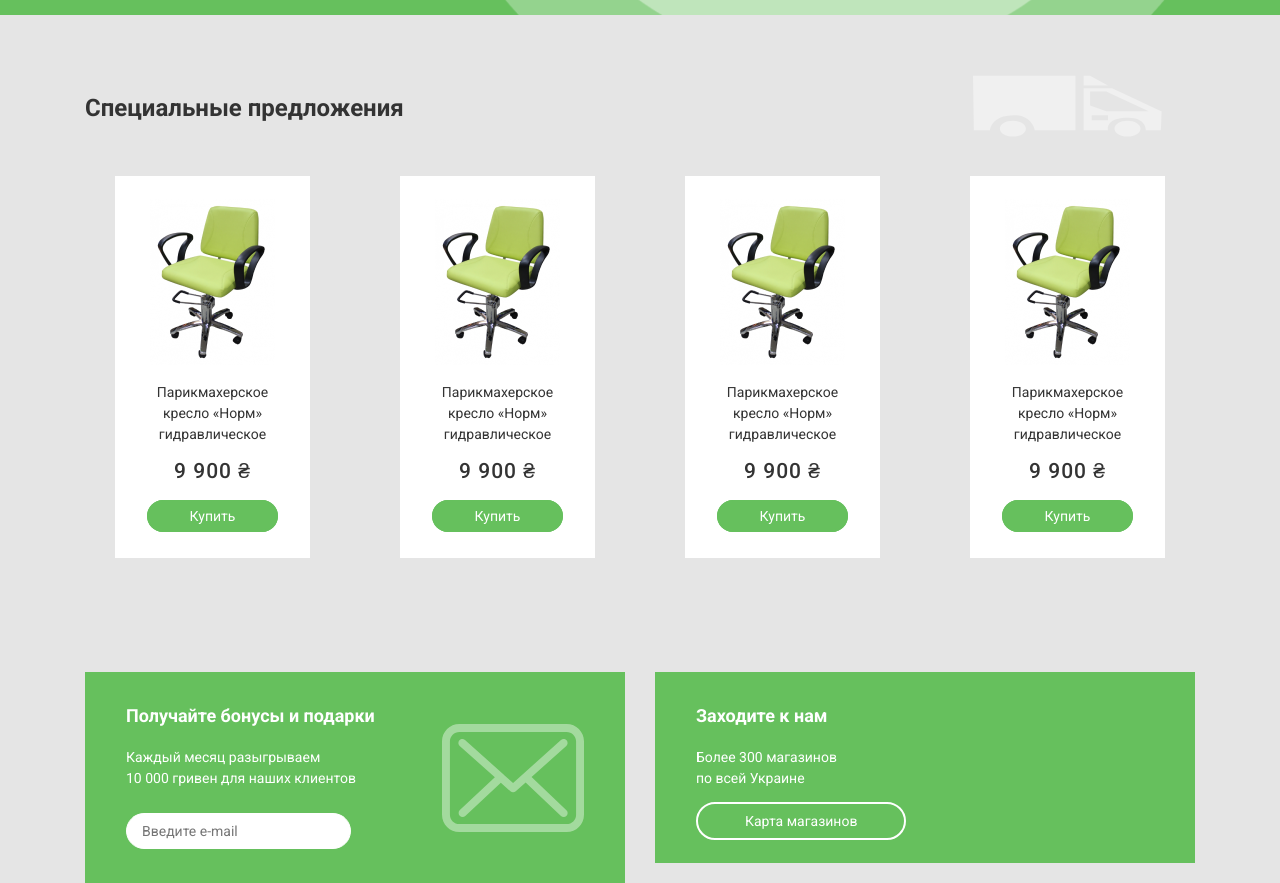
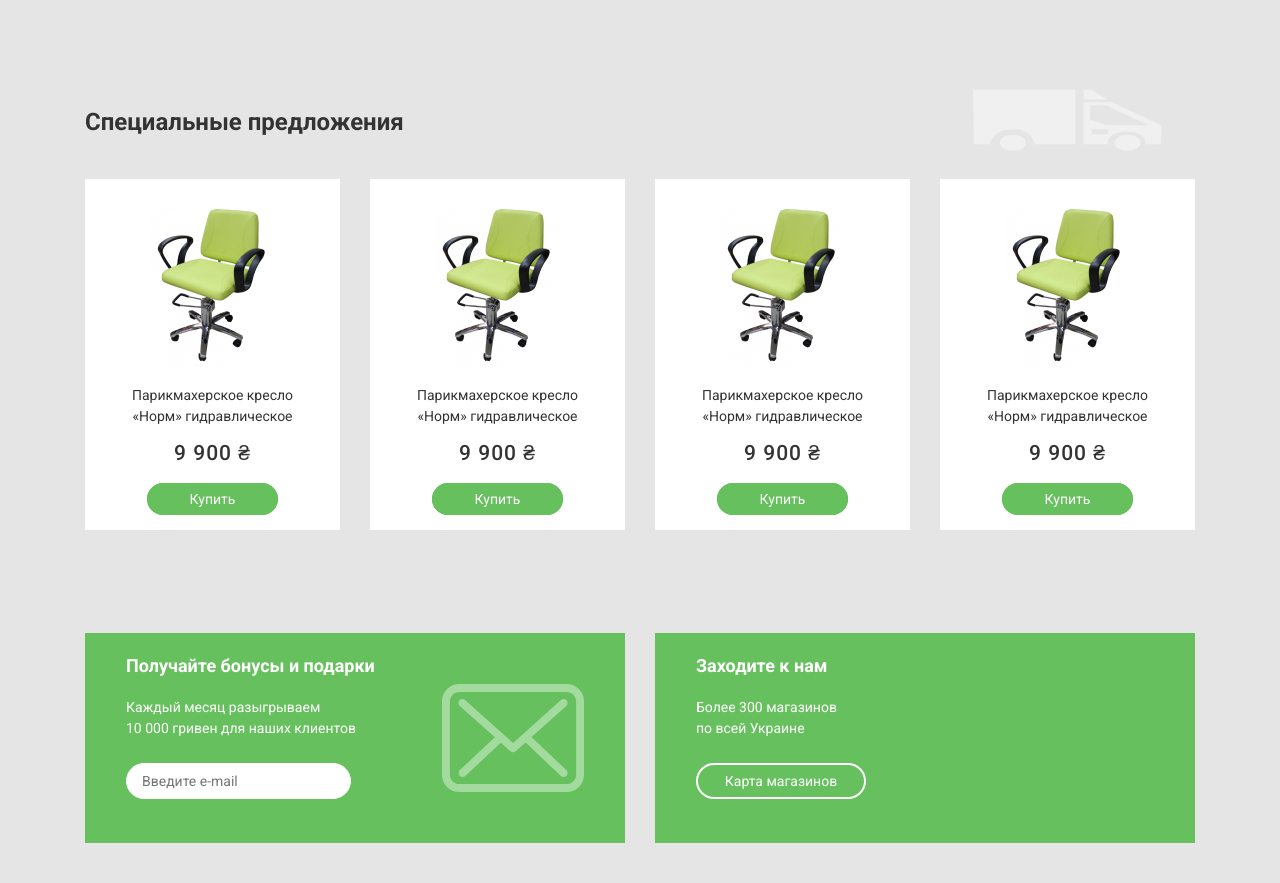
Before and after one commit to tatatia/site-flexbox, a plain HTML site: page index.html in a window 1280 px wide. Shown: the part 924-1807 px from the top of the page. After the commit the page ends 1767 px from the top, so only its background shows below. Drawn offline with nearby package versions, Linux system fonts and the light colour scheme.

Commit message:
fixed stylization errors of the second block

```diff
--- a/css/style.css
+++ b/css/style.css
@@ -14,7 +14,7 @@ body{
     display: flex;
     justify-content: center;
     list-style-type: none;
-    /* padding-left: 0; */
+    padding-left: 0;
     padding: 4px 0;
 }
 .nav>li{
@@ -70,11 +70,11 @@ body{
 .header-bottom{
     padding: 20px 0;
 }
-.header-bottom.nav{
+.header-bottom .nav{
     font-size: 16px;
     margin: 0;
 }
-.header-bottom.nav>li{
+.header-bottom .nav>li{
     margin-left: 20px;
     margin-right: 20px;
 }
@@ -127,13 +127,15 @@ hr{
 .bg-green{
     background-color:#66C05D;
     color: #fff;
-    padding: 34px 41px;
+    padding: 23px 41px;
     display:flex;
     justify-content: space-between;
     align-items: center;
 }
 .bg-green-item{
-    flex:0 0 60%;
+    flex:0 0 55%;
+    margin-top: 0;
+    margin-bottom: 21px;
 }
 .bg-green-img{
     flex:0 0 31%;
@@ -143,7 +145,7 @@ hr{
     font-size: 18px;
     font-weight: 700;
     margin-top: 0;
-    margin-bottom: 20px;
+    margin-bottom: 21px;
 }
 .bg-green p{
     line-height: 1.5;
@@ -158,19 +160,19 @@ hr{
     max-width: 225px;
     box-sizing: border-box;
 }
-.bg-green.btn{
+.bg-green .btn{
     display: block;
     text-align: center;
     max-width: 166px;
     padding: 8px 0;
 }
 .catalog{
-    padding-top: 60px;
+    padding-top: 100px;
 }
 .grid{
     display: grid;
     grid-template-columns: repeat(4,1fr);
-    grid-gap: 19px 30px;
+    grid-gap:23px 30px;
 }
 .grid-item-title{
     grid-column: 1/4;
@@ -193,9 +195,8 @@ hr{
 }
 .grid-item-catalog{
     text-align: center;
-    padding: 15px 30px;
 }
-.grid-item-catalog.bg-white{
+.grid-item-catalog .bg-white{
     padding: 23px 30px;
 }
 .thumb{
```
Also changed, not shown: index.html (+1 -0 lines).
